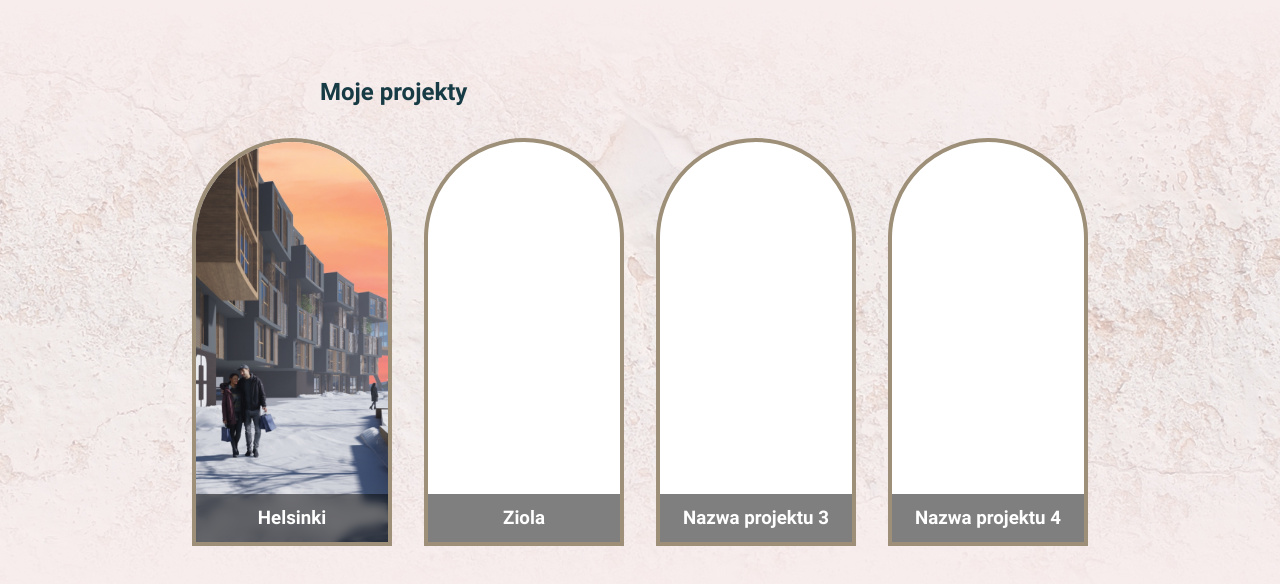
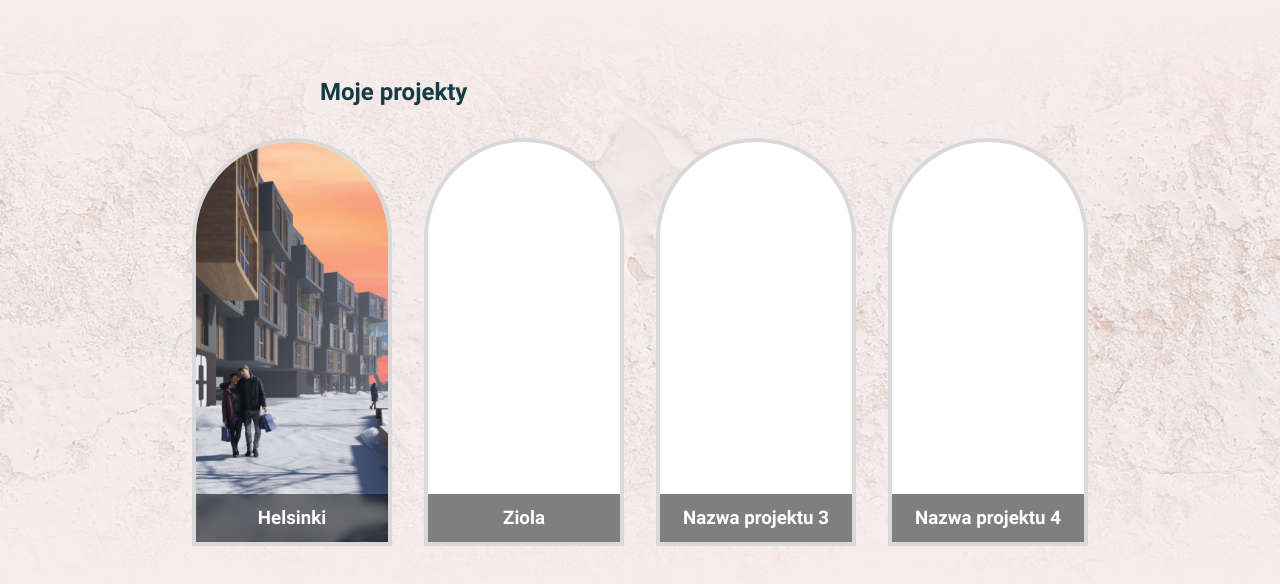
Before and after one commit to knaappz/Template-web, a React (Vite) app: page / in a window 1280 px wide. Shown: the part 1296-1880 px from the top of the page. Built offline with nearby package versions, Linux system fonts and the light colour scheme.

Commit message:
test v353

```diff
--- a/src/components/Portfolio/Portfolio.css
+++ b/src/components/Portfolio/Portfolio.css
@@ -29,7 +29,7 @@
     align-items: center;
     justify-content: center;
     border-radius: 10rem 10rem 0 0;
-    border: .3rem solid rgb(157, 143, 120);
+    border: .3rem solid rgba(0, 0, 0, 0.15);
     background-color: white;
     overflow: hidden;
     cursor: pointer;
```
